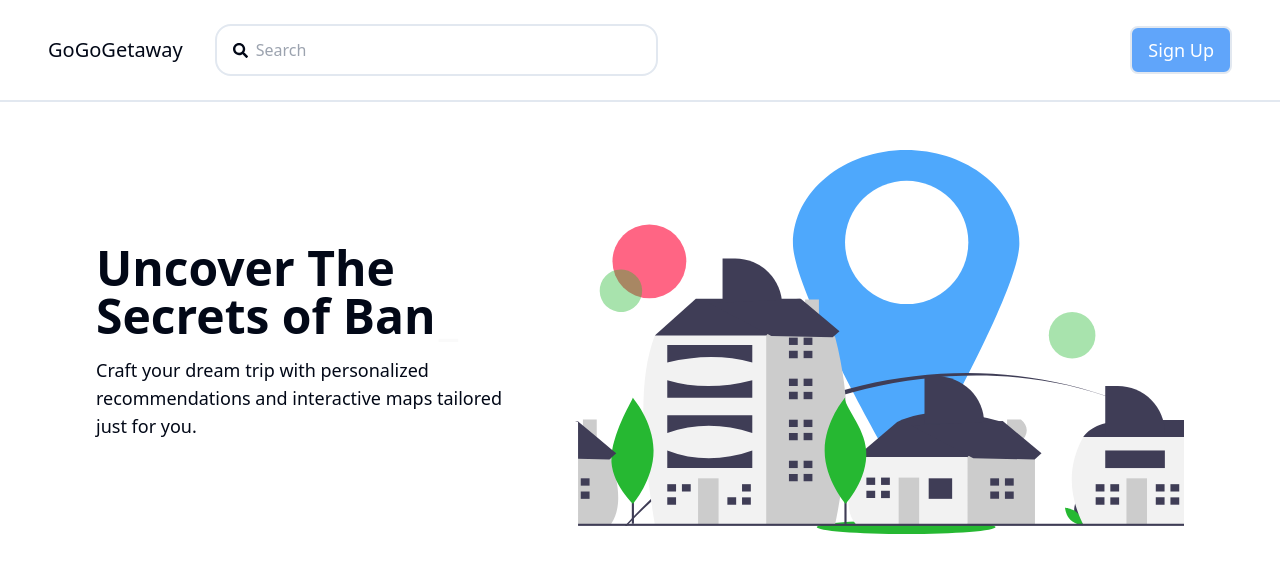
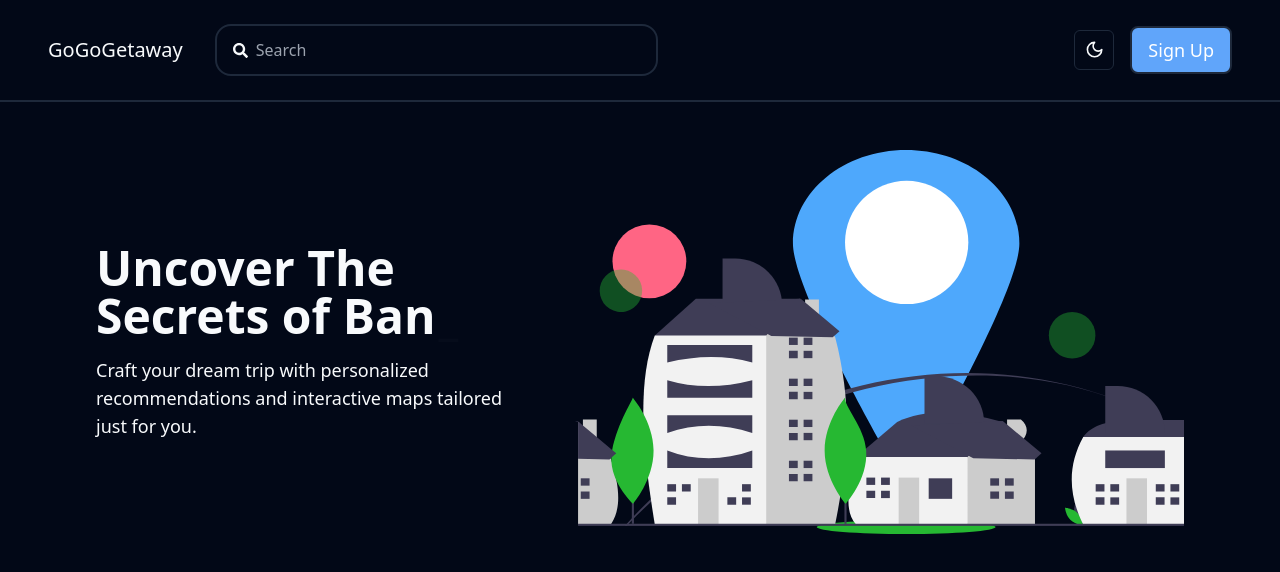
Before and after one commit to nainaguptaa/GoGoGateaway, a React (Vite) app in the folder GoGoGetaway/: page / in a window 1280 px wide. Shown: the top 572 px of the page. Built offline with nearby package versions, Linux system fonts and the light colour scheme; no server answers.

Commit message:
added darkmode

```diff
--- a/GoGoGetaway/package.json
+++ b/GoGoGetaway/package.json
@@ -12,6 +12,7 @@
   "dependencies": {
     "@radix-ui/react-dropdown-menu": "^2.0.6",
     "@radix-ui/react-popover": "^1.0.7",
+    "@radix-ui/react-slot": "^1.0.2",
     "class-variance-authority": "^0.7.0",
     "clsx": "^2.1.0",
     "lucide-react": "^0.334.0",
--- /dev/null
+++ b/GoGoGetaway/src/components/ModeToggle.jsx
@@ -0,0 +1,37 @@
+import { Moon, Sun } from 'lucide-react';
+
+import { Button } from '@/components/ui/button';
+import {
+  DropdownMenu,
+  DropdownMenuContent,
+  DropdownMenuItem,
+  DropdownMenuTrigger,
+} from '@/components/ui/dropdown-menu';
+import { useTheme } from '@/components/theme-provider';
+
+export function ModeToggle() {
+  const { setTheme } = useTheme();
+
+  return (
+    <DropdownMenu>
+      <DropdownMenuTrigger asChild>
+        <Button variant="outline" size="icon">
+          <Sun className="h-[1.2rem] w-[1.2rem] rotate-0 scale-100 transition-all dark:-rotate-90 dark:scale-0" />
+          <Moon className="absolute h-[1.2rem] w-[1.2rem] rotate-90 scale-0 transition-all dark:rotate-0 dark:scale-100" />
+          <span className="sr-only">Toggle theme</span>
+        </Button>
+      </DropdownMenuTrigger>
+      <DropdownMenuContent align="end">
+        <DropdownMenuItem onClick={() => setTheme('light')}>
+          Light
+        </DropdownMenuItem>
+        <DropdownMenuItem onClick={() => setTheme('dark')}>
+          Dark
+        </DropdownMenuItem>
+        <DropdownMenuItem onClick={() => setTheme('system')}>
+          System
+        </DropdownMenuItem>
+      </DropdownMenuContent>
+    </DropdownMenu>
+  );
+}
--- a/GoGoGetaway/src/components/Navbar.jsx
+++ b/GoGoGetaway/src/components/Navbar.jsx
@@ -19,6 +19,7 @@
   DropdownMenuSeparator,
   DropdownMenuTrigger,
 } from '@/components/ui/dropdown-menu';
+import { ModeToggle } from './ModeToggle';
 
 const Navbar = () => {
   const { currentUser, user, logout } = useUserContext();
@@ -37,7 +38,8 @@
         <SearchBar />
       </div>
 
-      <div className="flex items-center justify-evenly gap-16  font-poppins">
+      <div className="flex items-center justify-evenly gap-4  font-poppins">
+        <ModeToggle />
         {/* <nav>
           <ul className="flex list-none space-x-8">
             <li>
--- a/GoGoGetaway/src/components/SearchBar.jsx
+++ b/GoGoGetaway/src/components/SearchBar.jsx
@@ -25,7 +25,7 @@
         value={search} // Bind the input value to the component's state
         onChange={handleChange} // Update the state when input changes
         placeholder="Search"
-        className="w-96 outline-none"
+        className="w-96 bg-transparent outline-none"
       />
     </form>
     // </div>
--- /dev/null
+++ b/GoGoGetaway/src/components/theme-provider.jsx
@@ -0,0 +1,61 @@
+import { createContext, useContext, useEffect, useState } from 'react';
+
+const initialState = {
+  theme: 'system',
+  setTheme: () => null,
+};
+
+const ThemeProviderContext = createContext(initialState);
+
+export function ThemeProvider({
+  children,
+  defaultTheme = 'system',
+  storageKey = 'vite-ui-theme',
+  ...props
+}) {
+  const [theme, setTheme] = useState(() => {
+    return localStorage.getItem(storageKey) || defaultTheme;
+  });
+
+  useEffect(() => {
+    const root = window.document.documentElement;
+
+    root.classList.remove('light', 'dark');
+
+    if (theme === 'system') {
+      const systemTheme = window.matchMedia('(prefers-color-scheme: dark)')
+        .matches
+        ? 'dark'
+        : 'light';
+
+      root.classList.add(systemTheme);
+      return;
+    }
+
+    root.classList.add(theme);
+  }, [theme]);
+
+  const value = {
+    theme,
+    setTheme: (newTheme) => {
+      localStorage.setItem(storageKey, newTheme);
+      setTheme(newTheme);
+    },
+  };
+
+  return (
+    <ThemeProviderContext.Provider {...props} value={value}>
+      {children}
+    </ThemeProviderContext.Provider>
+  );
+}
+
+export const useTheme = () => {
+  const context = useContext(ThemeProviderContext);
+
+  if (context === undefined) {
+    throw new Error('useTheme must be used within a ThemeProvider');
+  }
+
+  return context;
+};
--- /dev/null
+++ b/GoGoGetaway/src/components/ui/button.jsx
@@ -0,0 +1,47 @@
+import * as React from "react"
+import { Slot } from "@radix-ui/react-slot"
+import { cva } from "class-variance-authority";
+
+import { cn } from "@/lib/utils"
+
+const buttonVariants = cva(
+  "inline-flex items-center justify-center whitespace-nowrap rounded-md text-sm font-medium ring-offset-background transition-colors focus-visible:outline-none focus-visible:ring-2 focus-visible:ring-ring focus-visible:ring-offset-2 disabled:pointer-events-none disabled:opacity-50",
+  {
+    variants: {
+      variant: {
+        default: "bg-primary text-primary-foreground hover:bg-primary/90",
+        destructive:
+          "bg-destructive text-destructive-foreground hover:bg-destructive/90",
+        outline:
+          "border border-input bg-background hover:bg-accent hover:text-accent-foreground",
+        secondary:
+          "bg-secondary text-secondary-foreground hover:bg-secondary/80",
+        ghost: "hover:bg-accent hover:text-accent-foreground",
+        link: "text-primary underline-offset-4 hover:underline",
+      },
+      size: {
+        default: "h-10 px-4 py-2",
+        sm: "h-9 rounded-md px-3",
+        lg: "h-11 rounded-md px-8",
+        icon: "h-10 w-10",
+      },
+    },
+    defaultVariants: {
+      variant: "default",
+      size: "default",
+    },
+  }
+)
+
+const Button = React.forwardRef(({ className, variant, size, asChild = false, ...props }, ref) => {
+  const Comp = asChild ? Slot : "button"
+  return (
+    (<Comp
+      className={cn(buttonVariants({ variant, size, className }))}
+      ref={ref}
+      {...props} />)
+  );
+})
+Button.displayName = "Button"
+
+export { Button, buttonVariants }
--- a/GoGoGetaway/src/main.jsx
+++ b/GoGoGetaway/src/main.jsx
@@ -4,12 +4,16 @@
 import './index.css';
 import { UserProvider } from './context/userContext';
 import { BrowserRouter } from 'react-router-dom';
+import { ThemeProvider } from './components/theme-provider.jsx';
+
 ReactDOM.createRoot(document.getElementById('root')).render(
   <BrowserRouter>
-    <UserProvider>
-      <React.StrictMode>
-        <App />
-      </React.StrictMode>
-    </UserProvider>
+    <ThemeProvider defaultTheme="dark" storageKey="vite-ui-theme">
+      <UserProvider>
+        <React.StrictMode>
+          <App />
+        </React.StrictMode>
+      </UserProvider>
+    </ThemeProvider>
   </BrowserRouter>,
 );
```
Also changed, not shown: GoGoGetaway/tailwind.config.js (+36 -36 lines), 1 other file (tests, documents, lock files or other folders).
